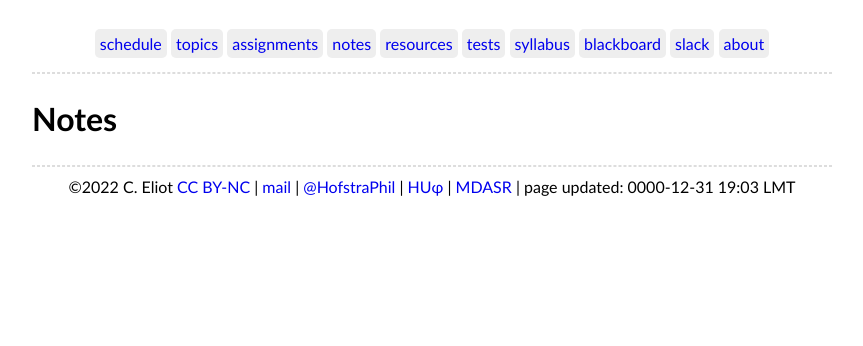
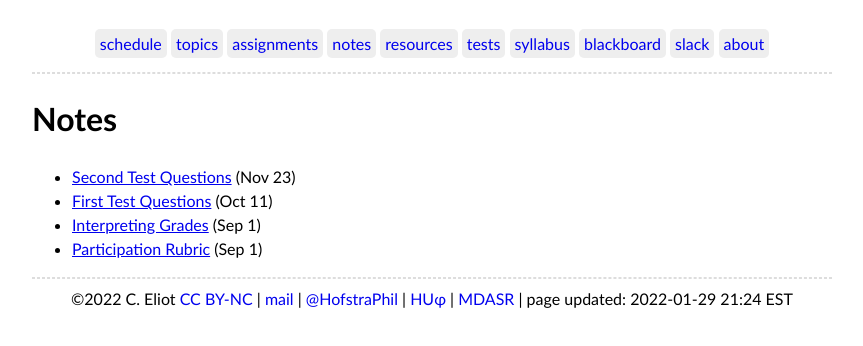
Before and after one commit to chreliot/phi162, a plain HTML site: page notes/index.html in a window 1280 px wide. Shown: the whole page, without its empty margins (208-1071 px from the left). Drawn offline with Linux system fonts and the light colour scheme.

Commit message:
rebuilding site on Wed Feb 16 09:25:05 EST 2022

```diff
--- a/notes/index.html
+++ b/notes/index.html
@@ -38,9 +38,47 @@
     </nav>
 
 
+
 <h1>Notes</h1>
 
-<ul class="terms">
+
+
+
+<ul>
+
+
+
+  <li>
+    <a href="/phi162/notes/second-test-questions/">Second Test Questions</a>
+
+
+      (Nov 23)
+
+  </li>
+
+  <li>
+    <a href="/phi162/notes/first-test-questions/">First Test Questions</a>
+
+
+      (Oct 11)
+
+  </li>
+
+  <li>
+    <a href="/phi162/notes/interpreting-grades/">Interpreting Grades</a>
+
+
+      (Sep 1)
+
+  </li>
+
+  <li>
+    <a href="/phi162/notes/participation-rubric/">Participation Rubric</a>
+
+
+      (Sep 1)
+
+  </li>
 
 </ul>
 
@@ -49,7 +87,7 @@
   <hr/>
   ©2022 C. Eliot <a href="https://creativecommons.org/licenses/by-nc/4.0/">CC BY-NC</a> |  <a href="mailto:Christopher.H.Eliot@hofstra.edu">mail</a> | <a href="https://twitter.com/HofstraPhil">@HofstraPhil</a> | <a href="https://www.hofstra.edu/academics/colleges/hclas/phi/">HUφ</a> | <a href="https://chreliot.github.io/dasr">MDASR</a>
 
-  | page updated: 0000-12-31 19:03 LMT
+  | page updated: 2022-01-29 21:24 EST
   </footer>
   </body>
 </html>
```
